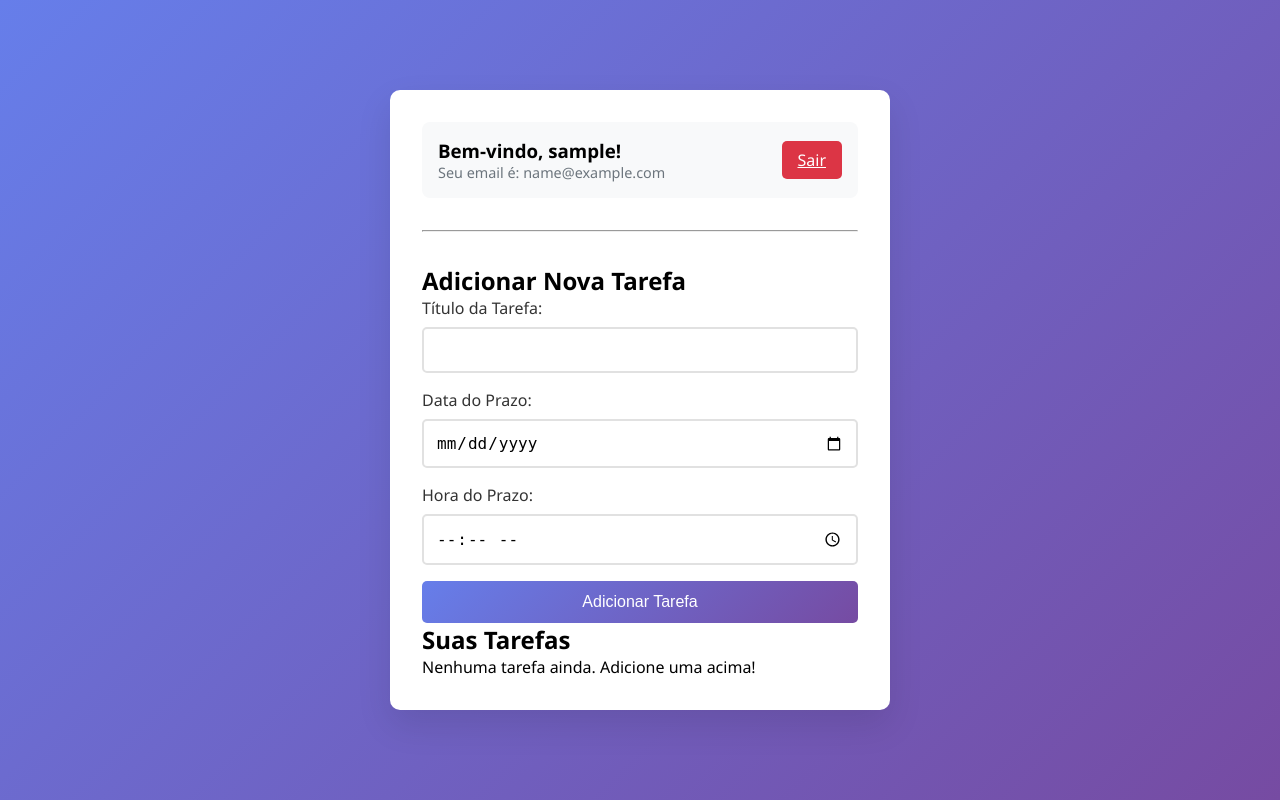
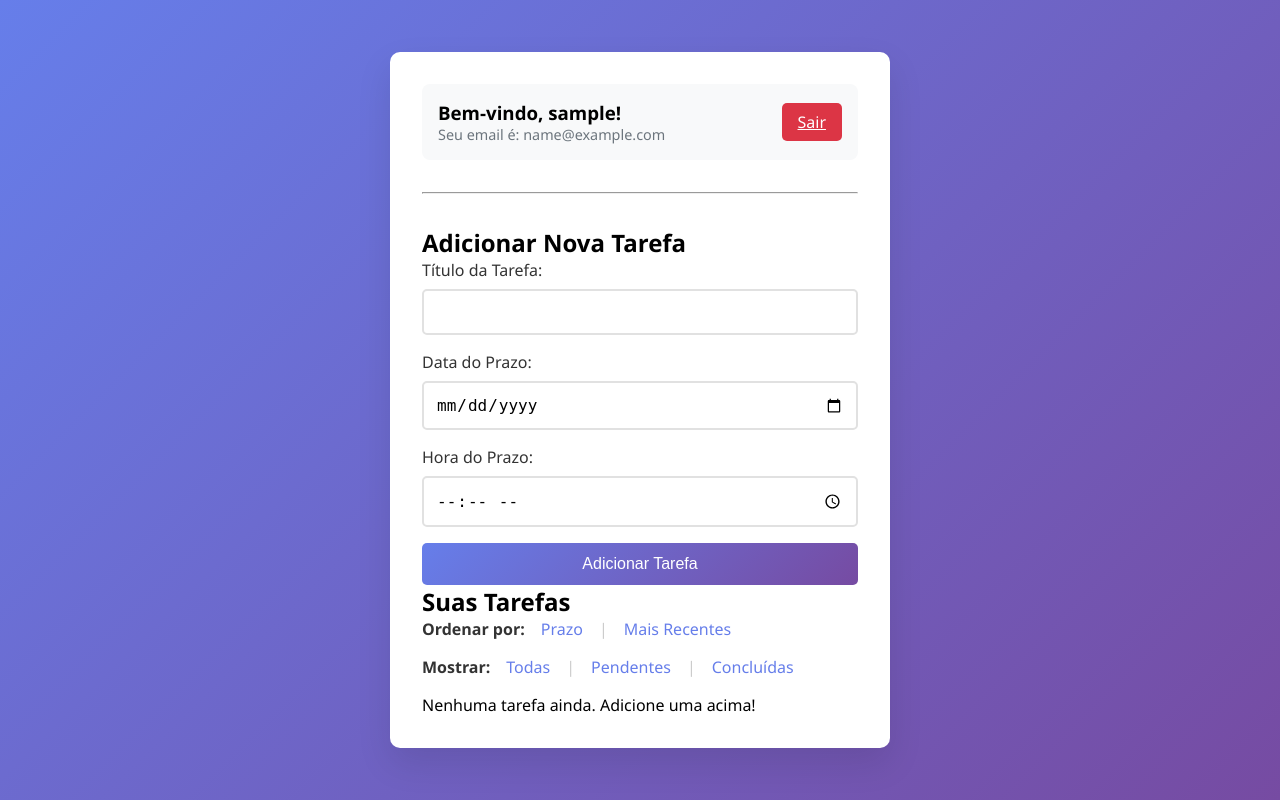
Before and after one commit to emersonbars/Projeto_ead_gerenciadortarefas, a Flask app: page /dashboard in a window 1280 px wide. Run offline with Flask 3, Linux system fonts and the light colour scheme; the visitor is signed in with stand-in values (Sample User, id 1); data that the repository does not hold is empty.

Commit message:
Implemente de ordenação filtro

```diff
--- a/APP/TEMPLATES/dashboard.html
+++ b/APP/TEMPLATES/dashboard.html
@@ -34,8 +34,6 @@
                     <label for="titulo">Título da Tarefa:</label>
                     <input type="text" id="titulo" name="titulo" required>
                 </div>
-
-
                 <div class="form-group">
                     <label for="data_prazo">Data do Prazo:</label>
                     <input type="date" id="data_prazo" name="data_prazo" required>
@@ -44,14 +42,28 @@
                     <label for="hora_prazo">Hora do Prazo:</label>
                     <input type="time" id="hora_prazo" name="hora_prazo" required>
                 </div>
-
-
                 <button type="submit" class="btn">Adicionar Tarefa</button>
             </form>
         </div>
 
         <div class="task-list">
             <h2>Suas Tarefas</h2>
+
+            <div class="sort-options" style="margin-bottom: 1rem; display: flex; gap: 1rem; align-items: center;">
+                <span style="font-weight: bold; color: #333;">Ordenar por:</span>
+                <a href="{{ url_for('dashboard', ordenar_por='prazo') }}" style="text-decoration: none; color: #667eea;">Prazo</a>
+                <span style="color: #ccc;">|</span>
+                <a href="{{ url_for('dashboard', ordenar_por='recentes') }}" style="text-decoration: none; color: #667eea;">Mais Recentes</a>
+            </div>
+
+            <div class="filter-options" style="margin-bottom: 1rem; display: flex; gap: 1rem; align-items: center;">
+                <span style="font-weight: bold; color: #333;">Mostrar:</span>
+                <a href="{{ url_for('dashboard', filtro='todas') }}" style="text-decoration: none; color: #667eea;">Todas</a>
+                <span style="color: #ccc;">|</span>
+                <a href="{{ url_for('dashboard', filtro='pendentes') }}" style="text-decoration: none; color: #667eea;">Pendentes</a>
+                <span style="color: #ccc;">|</span>
+                <a href="{{ url_for('dashboard', filtro='concluidas') }}" style="text-decoration: none; color: #667eea;">Concluídas</a>
+            </div>
 
             {% if tarefas %}
                 <ul style="list-style: none; padding: 0;">
@@ -73,17 +85,14 @@
                             </div>
 
                             <div class="task-actions" style="display: flex; gap: 0.5rem;">
-
                                 {% if not tarefa.concluida %}
                                     <form method="POST" action="{{ url_for('concluir_tarefa', tarefa_id=tarefa.id) }}">
                                         <button type="submit" class="btn-concluir">Concluir</button>
                                     </form>
                                 {% endif %}
-
                                 <form method="POST" action="{{ url_for('excluir_tarefa', tarefa_id=tarefa.id) }}">
                                     <button type="submit" class="btn-excluir">Excluir</button>
                                 </form>
-
                             </div>
 
                         </li>
--- a/APP/routes.py
+++ b/APP/routes.py
@@ -1,11 +1,10 @@
-# 1. IMPORTAÇÃO ADICIONADA
 from datetime import datetime
 from flask import render_template, redirect, url_for, request, flash
 from APP import app, db, bcrypt
 from APP.models import Usuario, Tarefa
 from flask_login import login_user, logout_user, login_required, current_user
 
-
+# ROTA DE LOGIN (E PÁGINA INICIAL)
 @app.route('/')
 @app.route('/login', methods=['GET', 'POST'])
 def login():
@@ -26,6 +25,7 @@ def login():
 
     return render_template('login.html')
 
+# ROTA DE CADASTRO
 @app.route('/cadastro', methods=['GET', 'POST'])
 def cadastro():
     if current_user.is_authenticated:
@@ -35,7 +35,6 @@ def cadastro():
         username = request.form.get('username')
         email = request.form.get('email')
         password = request.form.get('password')
-
 
         if not username or not email or not password:
             flash('Por favor, preencha todos os campos.', 'danger')
@@ -52,97 +51,78 @@ def cadastro():
 
     return render_template('cadastro.html')
 
-
+# ROTA DO DASHBOARD (PÁGINA PRINCIPAL APÓS LOGIN)
 @app.route('/dashboard', methods=['GET', 'POST'])
 @login_required
 def dashboard():
-
+    # Lógica para ADICIONAR uma nova tarefa
     if request.method == 'POST':
         titulo_tarefa = request.form.get('titulo')
         data_prazo_str = request.form.get('data_prazo')
         hora_prazo_str = request.form.get('hora_prazo')
 
-
-        print(f"--- DEBUG: Recebido do formulário: Título='{titulo_tarefa}', Data='{data_prazo_str}', Hora='{hora_prazo_str}' ---")
-
         if titulo_tarefa and data_prazo_str and hora_prazo_str:
-
-            print("--- DEBUG: Todos os campos foram preenchidos. Tentando processar... ---")
-
             try:
                 prazo_str_completo = f"{data_prazo_str} {hora_prazo_str}"
                 prazo_obj = datetime.strptime(prazo_str_completo, '%Y-%m-%d %H:%M')
-
-
-                print(f"--- DEBUG: Objeto datetime criado com sucesso: {prazo_obj} ---")
-
-                nova_tarefa = Tarefa(
-                    titulo=titulo_tarefa,
-                    data_prazo=prazo_obj,
-                    usuario_id=current_user.id
-                )
-
+                nova_tarefa = Tarefa(titulo=titulo_tarefa, data_prazo=prazo_obj, usuario_id=current_user.id)
                 db.session.add(nova_tarefa)
                 db.session.commit()
                 flash('Tarefa adicionada com sucesso!', 'success')
-                print("--- DEBUG: Tarefa salva no banco de dados com sucesso! ---")
-
             except Exception as e:
-
-                print(f"--- ERRO: Ocorreu uma exceção: {e} ---")
                 flash('Ocorreu um erro ao processar a data e a hora.', 'danger')
-
         else:
-
-            print("--- DEBUG: Um ou mais campos estavam vazios. Caindo no 'else'. ---")
             flash('Por favor, preencha todos os campos: título, data e hora.', 'danger')
 
         return redirect(url_for('dashboard'))
 
-    tarefas_do_usuario = Tarefa.query.filter_by(usuario_id=current_user.id).order_by(Tarefa.data_criacao.desc()).all()
-    return render_template('dashboard.html', tarefas=tarefas_do_usuario)
+    # Lógica para MOSTRAR as tarefas (com filtro e ordenação)
+    ordenar_por = request.args.get('ordenar_por', 'recentes')
+    filtro = request.args.get('filtro', 'todas')
 
+    query = Tarefa.query.filter_by(usuario_id=current_user.id)
+
+    if filtro == 'pendentes':
+        query = query.filter_by(concluida=False)
+    elif filtro == 'concluidas':
+        query = query.filter_by(concluida=True)
+
+    if ordenar_por == 'prazo':
+           query = query.order_by(Tarefa.data_prazo.is_(None), Tarefa.data_prazo.asc())
+    else:
+        query = query.order_by(Tarefa.data_criacao.desc())
+
+    tarefas_do_usuario = query.all()
+
+    return render_template('dashboard.html', tarefas=tarefas_do_usuario, filtro_ativo=filtro, ordenacao_ativa=ordenar_por)
+
+# ROTA PARA CONCLUIR TAREFA
 @app.route('/tarefa/<int:tarefa_id>/concluir', methods=['POST'])
 @login_required
 def concluir_tarefa(tarefa_id):
-
     tarefa = Tarefa.query.get_or_404(tarefa_id)
-
-
     if tarefa.usuario_id != current_user.id:
         flash('Operação não permitida.', 'danger')
         return redirect(url_for('dashboard'))
-
-
     tarefa.concluida = True
     db.session.commit()
-
     flash('Tarefa marcada como concluída!', 'success')
-
-
     return redirect(url_for('dashboard'))
 
+# ROTA PARA EXCLUIR TAREFA
 @app.route('/tarefa/<int:tarefa_id>/excluir', methods=['POST'])
 @login_required
 def excluir_tarefa(tarefa_id):
-
     tarefa = Tarefa.query.get_or_404(tarefa_id)
-
-
     if tarefa.usuario_id != current_user.id:
         flash('Operação não permitida.', 'danger')
         return redirect(url_for('dashboard'))
-
-
     db.session.delete(tarefa)
     db.session.commit()
-
     flash('Tarefa excluída com sucesso!', 'success')
-
-
     return redirect(url_for('dashboard'))
 
-
+# ROTA DE LOGOUT
 @app.route('/logout')
 @login_required
 def logout():
```
Lines whose indentation alone changed are shown as unchanged.
